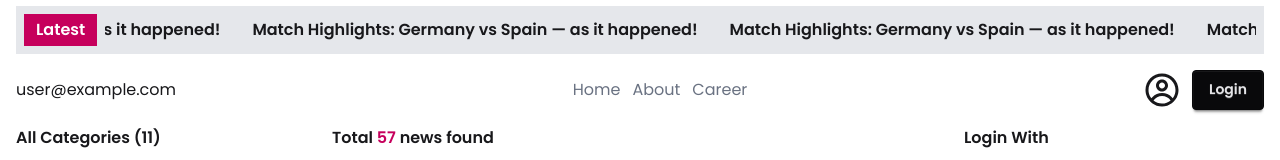
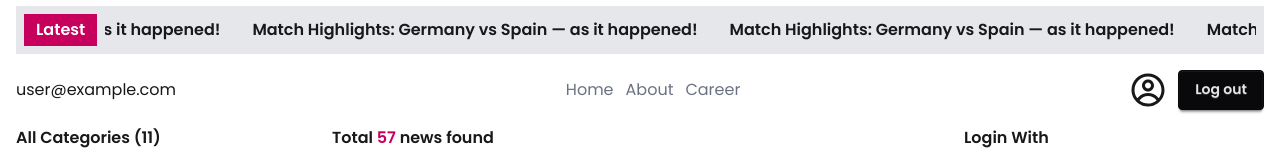
Before and after one commit to abdullahilbaki/Dragon-News, a React (Vite) app: page /category/0 in a window 1280 px wide. Shown: the part 159-319 px from the top of the page. Built offline with nearby package versions, Linux system fonts and the light colour scheme; no server answers; sample sign-in values are in the browser's storage.

Commit message:
created log out

```diff
--- a/src/components/Navbar.tsx
+++ b/src/components/Navbar.tsx
@@ -2,13 +2,33 @@ import { Link, NavLink } from "react-router";
 import { CgProfile } from "react-icons/cg";
 import { useContext } from "react";
 import { AuthContext } from "../contexts/authContext";
+import { FirebaseError } from "firebase/app";
 
 const Navbar = () => {
-  const auth = useContext(AuthContext);
+  const context = useContext(AuthContext);
+  if (!context) {
+    throw new Error("Register must be used within an AuthProvider");
+  }
+
+  const { user, logOut } = context;
+
+  const handleLogOut = () => {
+    logOut()
+      .then(() => {
+        alert("Sign-out successful.");
+      })
+      .catch((error) => {
+        if (error instanceof FirebaseError) {
+          console.error("Logout error:", error.code, error.message);
+        } else {
+          console.error("Unknown error occurred during Logout");
+        }
+      });
+  };
   return (
     <div className="flex flex-col-reverse sm:flex-row gap-4 items-center justify-between py-4">
       {/* left empty div */}
-      <div>{auth && auth?.user?.email}</div>
+      <div>{user && user?.email}</div>
 
       {/* middle nav links */}
       <div className="flex gap-3 text-gray-500 *:hover:underline">
@@ -20,9 +40,16 @@ const Navbar = () => {
       {/* right div */}
       <div className="flex items-center gap-3">
         <CgProfile className="text-4xl" />
-        <Link to={"/auth/login"} className="btn btn-neutral">
-          Login
-        </Link>
+
+        {user ? (
+          <button onClick={handleLogOut} className="btn btn-neutral">
+            Log out
+          </button>
+        ) : (
+          <Link to={"/auth/login"} className="btn btn-neutral">
+            Login
+          </Link>
+        )}
       </div>
     </div>
   );
--- a/src/contexts/authContext.ts
+++ b/src/contexts/authContext.ts
@@ -7,6 +7,7 @@ export interface AuthContextType {
   user: FirebaseUserType;
   setUser: Dispatch<SetStateAction<FirebaseUserType>>;
   createUser: (email: string, password: string) => Promise<UserCredential>;
+  logOut: () => Promise<void>;
 }
 
 export const AuthContext = createContext<AuthContextType | undefined>(
--- a/src/pages/Register.tsx
+++ b/src/pages/Register.tsx
@@ -23,7 +23,6 @@ const Register = () => {
     console.log({ name, photo, email, password, terms });
     try {
       const userCredential = await createUser(email, password);
-      // console.log(userCredential.user);
       setUser(userCredential.user);
     } catch (error) {
       if (error instanceof FirebaseError) {
--- a/src/provider/AuthProvider.tsx
+++ b/src/provider/AuthProvider.tsx
@@ -4,6 +4,7 @@ import {
   createUserWithEmailAndPassword,
   getAuth,
   onAuthStateChanged,
+  signOut,
 } from "firebase/auth";
 import {
   AuthContext,
@@ -32,10 +33,15 @@ const AuthProvider = ({ children }: AuthProviderProps) => {
     return createUserWithEmailAndPassword(auth, email, password);
   };
 
+  const logOut = () => {
+    return signOut(auth);
+  };
+
   const authData: AuthContextType = {
     user,
     setUser,
     createUser,
+    logOut,
   };
 
   return (
```
